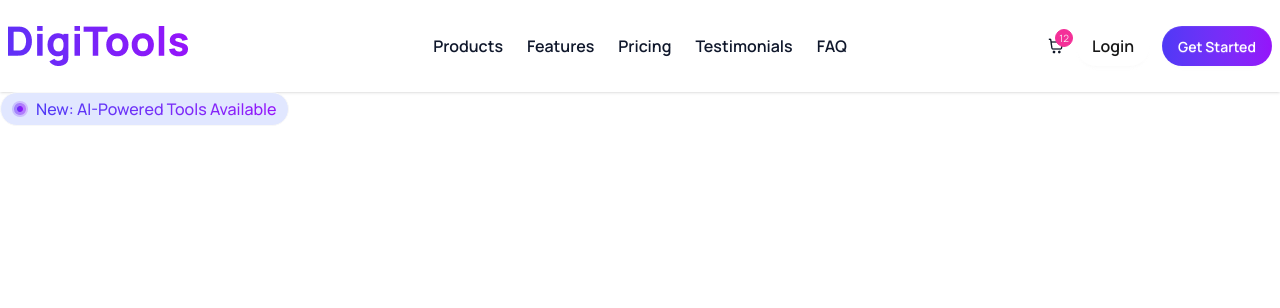
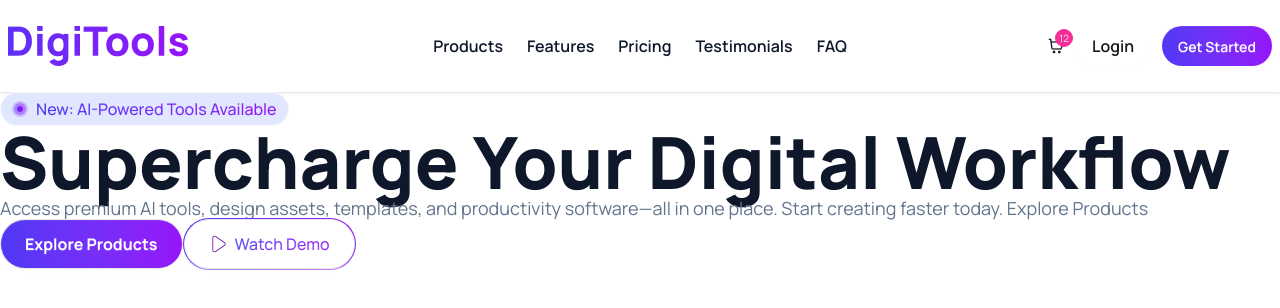
Before and after one commit to IamPial/digitools-pricing-app, a React (Vite) app: page / in a window 1280 px wide. Shown: the top 308 px of the page. Built offline with nearby package versions, Linux system fonts and the light colour scheme.

Commit message:
create banner left section markup

```diff
--- a/src/components/Homepage/Banner.jsx
+++ b/src/components/Homepage/Banner.jsx
@@ -1,16 +1,39 @@
 import React from "react";
+import { CiPlay1 } from "react-icons/ci";
 import statusImg from "../../assets/status.png";
 
 const Banner = () => {
   return (
     <div>
-      <div>
+      <div className="container mx-auto">
         <div>
           <div className="badge bg-[#E1E7FF] flex items-center rounded-full py-4">
             <img src={statusImg} alt="" />
             <span className=" font-medium text-[16px] bg-linear-to-r from-[#4f39f6]  to-[#9514fa]  bg-clip-text text-transparent">
               New: AI-Powered Tools Available
             </span>
+          </div>
+          <h2 className="text-7xl font-extrabold text-slate-900">
+            Supercharge Your Digital Workflow
+          </h2>
+          <p className="text-lg text-slate-500 leading-5">
+            Access premium AI tools, design assets, templates, and productivity
+            software—all in one place. Start creating faster today. Explore
+            Products
+          </p>
+          <div>
+            <button className="btn rounded-full p-6 text-white text-[16px] font-bold bg-linear-to-r from-[#4f39f6] to-[#9514fa]">
+              Explore Products
+            </button>
+            <div className="bg-linear-to-r border from-[#4f39f6] to-[#9514fa] bg-clip-border border-transparent inline-block rounded-full">
+              <button className="btn rounded-full p-6 bg-white ">
+                {" "}
+                <CiPlay1 className="text-purple-800 text-xl " />
+                <span className="font-medium text-[16px] bg-linear-to-r from-[#4f39f6]  to-[#9514fa]  bg-clip-text text-transparent">
+                  Watch Demo
+                </span>
+              </button>
+            </div>
           </div>
         </div>
         <div></div>
```
